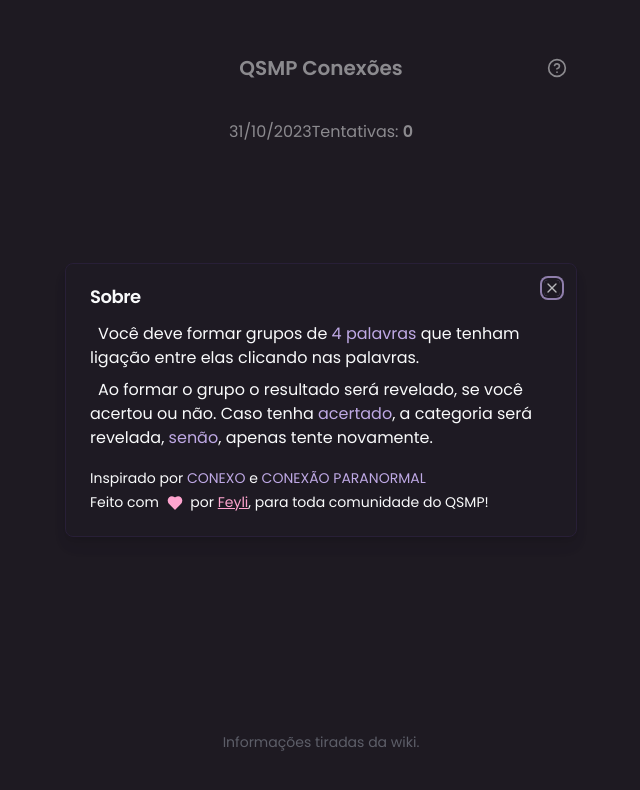
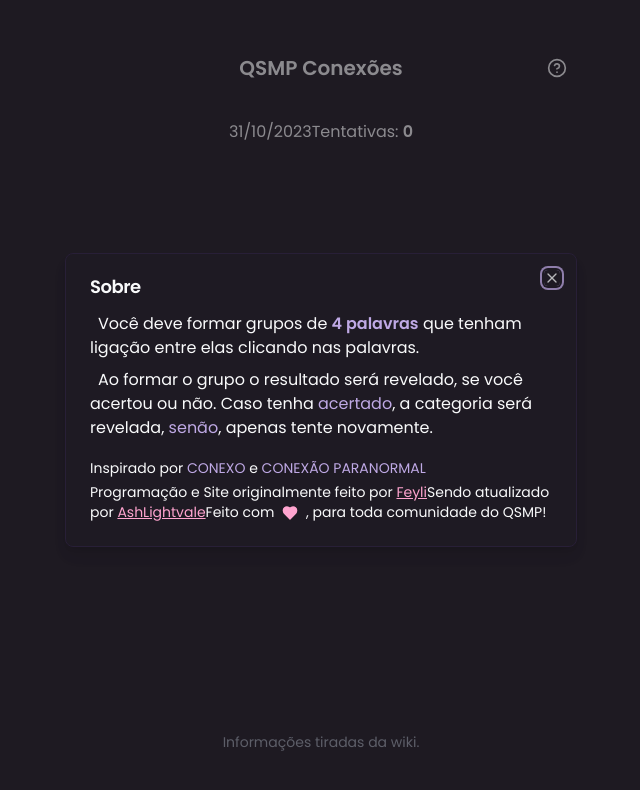
Before and after one commit to AshLightvale/qsmpconexoes, a Next.js app: page / in a window 1280 px wide. Both pictures are taken after a click on the button 876 px from the left and 68 px from the top of the page. Shown: the top 790 px of the page, without its empty margins (319-959 px from the left). Built offline with nearby package versions, Linux system fonts and the light colour scheme.

Commit message:
Update info-dialog.tsx

```diff
--- a/src/components/info-dialog.tsx
+++ b/src/components/info-dialog.tsx
@@ -24,7 +24,7 @@ export const InfoDialog = () => {
 				</DialogHeader>
 				<main className="[&_strong]:font-normal [&_strong]:text-primary">
 					<p className="inline-block mb-2 indent-2">
-						Você deve formar grupos de <strong>4 palavras</strong>{" "}
+						Você deve formar grupos de <strong><b>4 palavras</b></strong>{" "}
 						que tenham ligação entre elas clicando nas palavras.
 					</p>
 					<p className="indent-2">
@@ -54,12 +54,7 @@ export const InfoDialog = () => {
 						</Link>
 					</p>
 					<p className="text-sm [text-wrap:balance]">
-						Feito com{" "}
-						<Heart
-							size="1rem"
-							className="inline mx-1 fill-[#FFA4CF] text-[#FFA4CF]"
-						/>{" "}
-						por{" "}
+						Programação e Site originalmente feito por{" "}
 						<Link
 							href="https://twitter.com/feeeyli"
 							className="text-[#FFA4CF] underline"
@@ -67,6 +62,20 @@ export const InfoDialog = () => {
 						>
 							Feyli
 						</Link>
+						Sendo atualizado por{" "}
+						<Link
+							href="https://twitter.com/AshLightvale"
+							className="text-[#FFA4CF] underline"
+							target="_blank"
+						>
+							AshLightvale
+						</Link>
+
+						Feito com{" "}
+						<Heart
+							size="1rem"
+							className="inline mx-1 fill-[#FFA4CF] text-[#FFA4CF]"
+						/>{" "}
 						, para toda comunidade do QSMP!
 					</p>
 				</footer>
```
